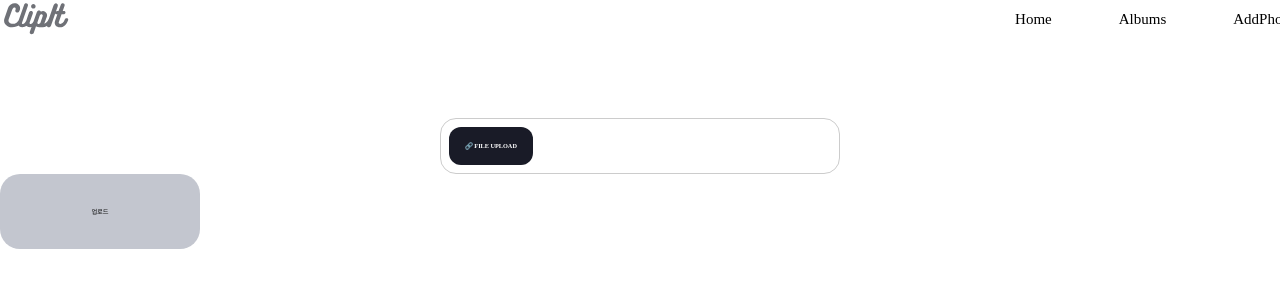
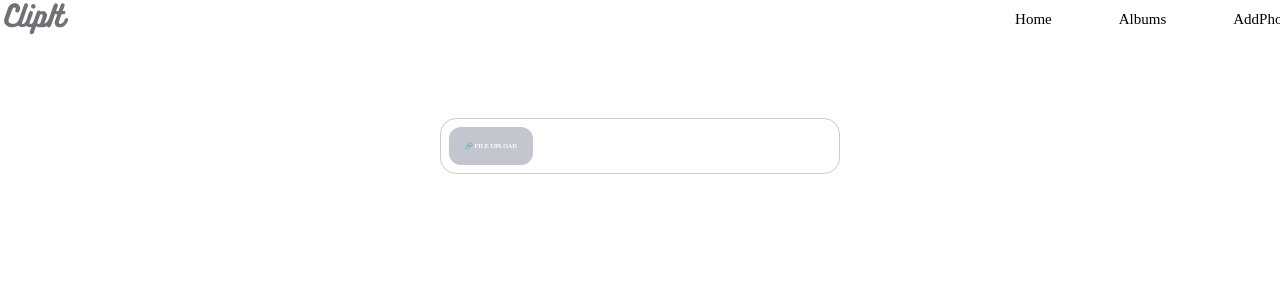
Before and after one commit to hae2ni/CapstoneDesign1, a React (Vite) app in the folder photobook/: page /addphoto in a window 1280 px wide. Shown: the top 300 px of the page. Built offline with nearby package versions, Linux system fonts and the light colour scheme.

Commit message:
design: file upload

```diff
--- a/photobook/src/components/addphotos/PhotoUpload.tsx
+++ b/photobook/src/components/addphotos/PhotoUpload.tsx
@@ -58,7 +58,7 @@ const StyledFileInput = styled.div`
 const AttachmentButton = styled.div`
   width: fit-content;
   padding: 16px;
-  background-color: #191b27;
+  background-color: rgba(195, 198, 207, 30);
   border-radius: 12px;
   color: white;
   font-weight: bold;
--- a/photobook/src/components/addphotos/UploadBtn.tsx
+++ /dev/null
@@ -1,16 +0,0 @@
-import styled from "styled-components";
-import { rowFlex } from "../../styles/common";
-
-export default function UploadBtn() {
-  return <Container>업로드</Container>;
-}
-
-const Container = styled.button`
-  ${rowFlex}
-  width: 20rem;
-  height: 7.5rem;
-
-  border-radius: 20px;
-
-  background-color: rgba(195, 198, 207, 30);
-`;
--- a/photobook/src/pages/AddPhoto.tsx
+++ b/photobook/src/pages/AddPhoto.tsx
@@ -1,11 +1,9 @@
 import PhotoUpload from "../components/addphotos/PhotoUpload";
-import UploadBtn from "../components/addphotos/UploadBtn";
 
 export default function AddPhoto() {
   return (
     <>
       <PhotoUpload />
-      <UploadBtn />
     </>
   );
 }
```
